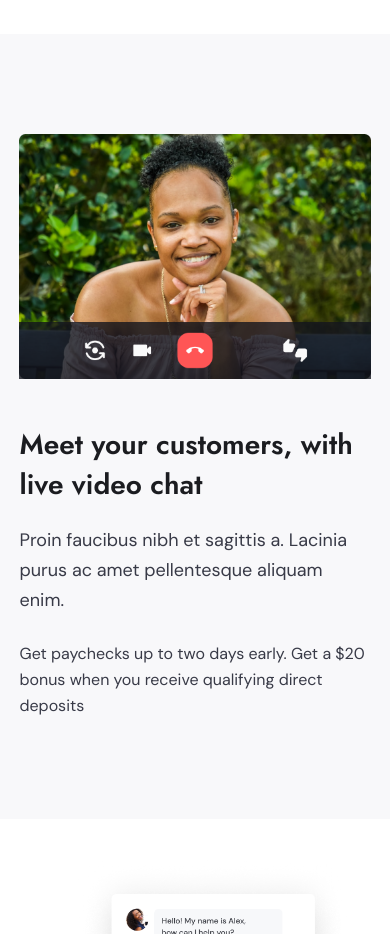
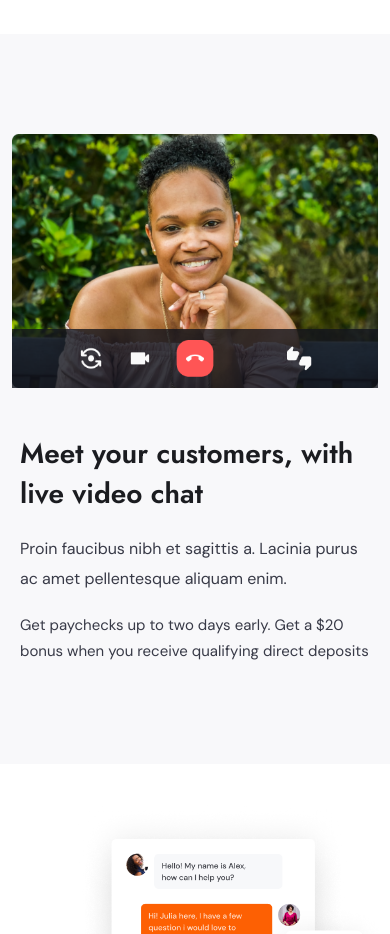
Before and after one commit to abdrzqsalihu/apex, a React (Vite) app: page / in a window 390 px wide. Shown: the part 1920-2854 px from the top of the page. Built offline with nearby package versions, Linux system fonts and the light colour scheme.

Commit message:
minor ui tweaks to the videoChat component

```diff
--- a/src/components/VideoChat.jsx
+++ b/src/components/VideoChat.jsx
@@ -3,15 +3,15 @@ import { video_call } from "../assets"
 function VideoChat() {
   return (
     <section className="mt-[105px] py-[100px] h-auto bg-[#F8F8FA]">
-    <div className="justify-center mx-auto lg:w-[1296px]">
+    <div className="justify-center mx-auto lg:w-[1296px] px-3">
     <div className="flex flex-col md:flex-row gap-[46px] mx-auto">
         <div className="flex-1 flex justify-center items-center md:mr-[70px] mr-0">
-          <img src={video_call} className="w-[352px] h-[245px] md:w-[541px] md:h-[376px] flex-shrink-0" alt="video_call" />
+          <img src={video_call} className="w-[100%] h-[100%] md:w-[541px] md:h-[376px] flex-shrink-0" alt="video_call" />
         </div>
-        <div className="flex-1 flex justify-center items-center md:items-start flex-col mx-auto md:mx-0">
-          <h1 className="font-secondary font-semibold text-[#1B1C20] text-[28px] md:text-[45px] leading-[40px] md:leading-[56px] w-[90%] md:w-[511px]">Meet your customers, with live video chat</h1>
-          <p className="mt-[20px] font-primary text-[18px] text-[#383A47] leading-[30px] w-[90%] md:w-[440px]">Proin faucibus nibh et sagittis a. Lacinia purus ac amet pellentesque aliquam enim.</p>
-          <p className="mt-[26px] font-primary text-[16px] text-[#383A47] leading-[26px] w-[90%] md:w-[431px] font-normal">Get paychecks up to two days early. Get a $20 bonus when you receive qualifying direct deposits</p>
+        <div className="flex-1 flex justify-center md:items-start flex-col md:mx-0 px-2">
+          <h1 className="font-secondary font-semibold text-[#1B1C20] text-[28px] md:text-[45px] leading-[40px] md:leading-[56px]  md:w-[511px]">Meet your customers, with live video chat</h1>
+          <p className="mt-[20px] font-primary text-[16px] md:text-[18px] text-[#383A47] leading-[30px] md:w-[440px]">Proin faucibus nibh et sagittis a. Lacinia purus ac amet pellentesque aliquam enim.</p>
+          <p className="mt-[18px] md:mt-[26px] font-primary text-[15px] md:text-[16px] text-[#383A47] leading-[26px] md:w-[431px] font-normal">Get paychecks up to two days early. Get a $20 bonus when you receive qualifying direct deposits</p>
         </div>
     </div>
     </div>
```
